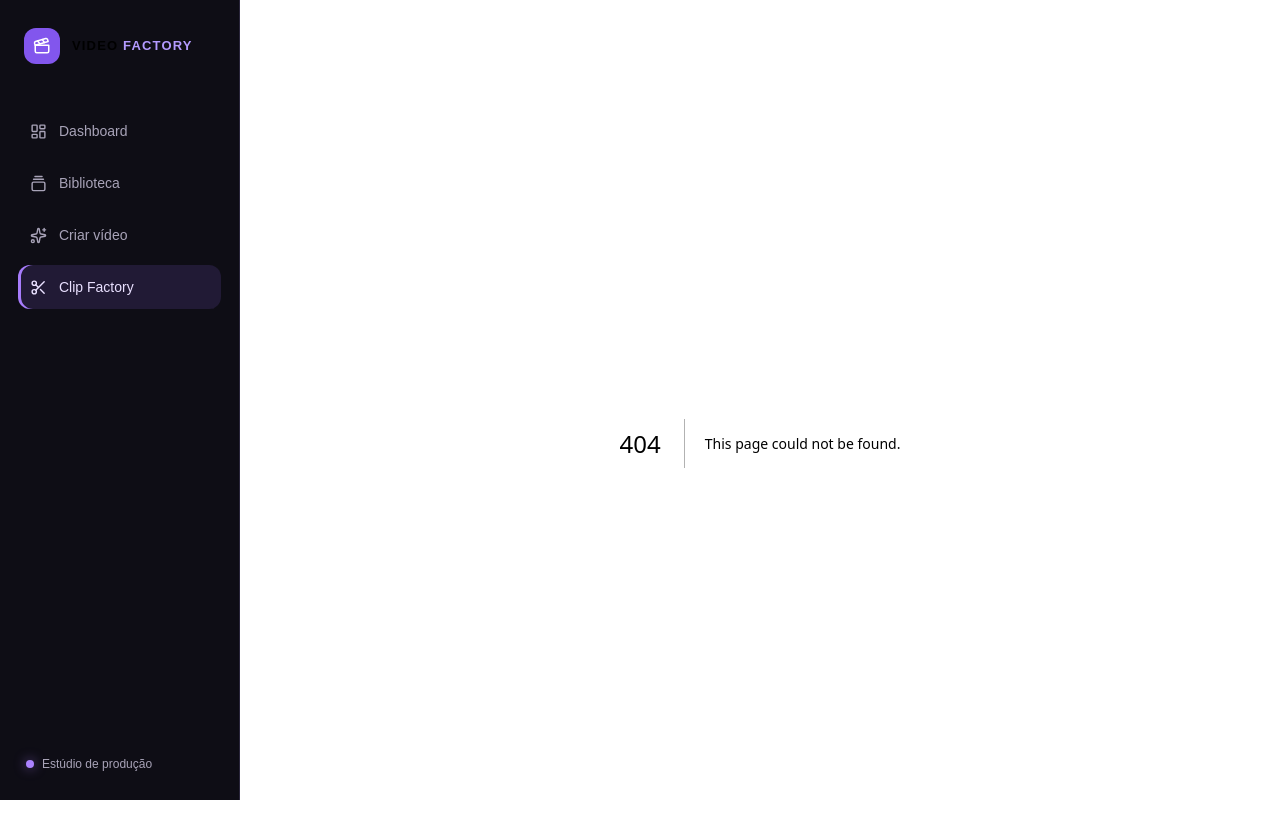
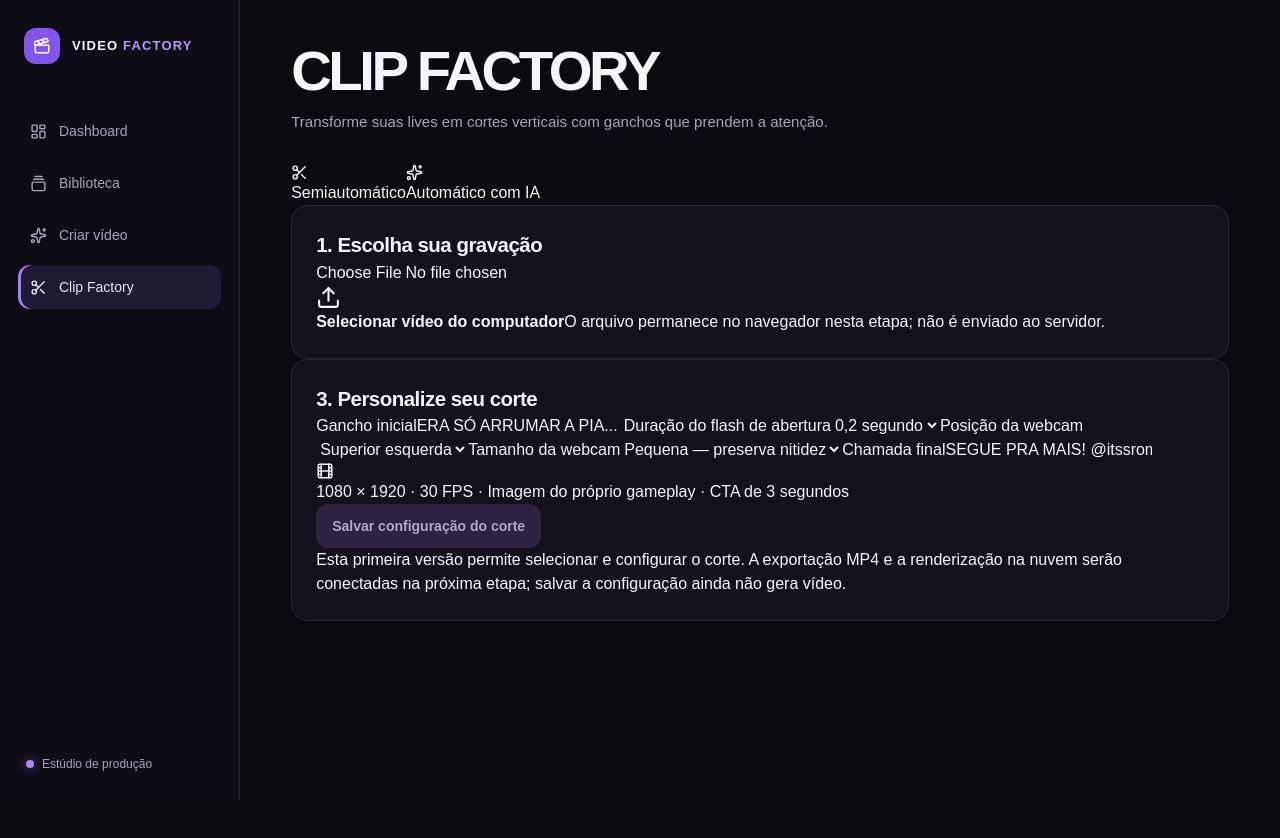
Before and after one commit to rmfilhofx/video-factor, a Next.js app: page /clips in a window 1280 px wide. Before the commit this address had no page. Shown: the top 838 px of the page. After the commit the page ends 800 px from the top, so only its background shows below. Built offline with nearby package versions, Linux system fonts and the light colour scheme.

Commit message:
feat(clips): add semiautomatic clip editor foundation

```diff
--- /dev/null
+++ b/app/clips/page.tsx
@@ -0,0 +1,95 @@
+'use client';
+
+import {ChangeEvent, useEffect, useRef, useState} from 'react';
+import {Film, Scissors, Sparkles, Upload, Play, Pause} from 'lucide-react';
+
+type Mode = 'manual' | 'automatic';
+const formatTime = (value: number) => {
+  if (!Number.isFinite(value)) return '00:00';
+  const seconds = Math.floor(value);
+  return `${String(Math.floor(seconds / 60)).padStart(2, '0')}:${String(seconds % 60).padStart(2, '0')}`;
+};
+
+export default function ClipsPage() {
+  const [mode, setMode] = useState<Mode>('manual');
+  const [videoUrl, setVideoUrl] = useState<string | null>(null);
+  const [filename, setFilename] = useState('');
+  const [duration, setDuration] = useState(0);
+  const [start, setStart] = useState(0);
+  const [end, setEnd] = useState(0);
+  const [hook, setHook] = useState('ERA SÓ ARRUMAR A PIA... 💀');
+  const [hookDuration, setHookDuration] = useState(0.2);
+  const [cameraPosition, setCameraPosition] = useState('top-left');
+  const [cameraSize, setCameraSize] = useState('small');
+  const [cta, setCta] = useState('SEGUE PRA MAIS! @itssromulo');
+  const [playing, setPlaying] = useState(false);
+  const video = useRef<HTMLVideoElement>(null);
+  const input = useRef<HTMLInputElement>(null);
+
+  useEffect(() => () => { if (videoUrl) URL.revokeObjectURL(videoUrl); }, [videoUrl]);
+
+  function upload(event: ChangeEvent<HTMLInputElement>) {
+    const file = event.target.files?.[0];
+    if (!file || !file.type.startsWith('video/')) return;
+    setVideoUrl(URL.createObjectURL(file));
+    setFilename(file.name);
+    setDuration(0);
+    setStart(0);
+    setEnd(0);
+    setPlaying(false);
+  }
+
+  function seek(time: number) {
+    if (video.current) video.current.currentTime = time;
+  }
+
+  function saveSettings() {
+    const settings = {version: 1, sourceFilename: filename, mode, startSeconds: start, endSeconds: end, output: {width: 1080, height: 1920, fps: 30}, layout: {cameraPosition, cameraSize, avoidUpscaling: true}, hook: {text: hook, durationSeconds: hookDuration, useRealGameplayFrame: true}, cta: {text: cta, durationSeconds: 3}};
+    const blob = new Blob([JSON.stringify(settings, null, 2)], {type: 'application/json'});
+    const url = URL.createObjectURL(blob);
+    const anchor = document.createElement('a');
+    anchor.href = url;
+    anchor.download = 'clip-factory-settings.json';
+    anchor.click();
+    setTimeout(() => URL.revokeObjectURL(url), 1000);
+  }
+
+  return (
+    <>
+      <header className="page-heading"><div><h1>CLIP FACTORY</h1><p>Transforme suas lives em cortes verticais com ganchos que prendem a atenção.</p></div></header>
+      <div className="clip-mode-tabs" role="tablist" aria-label="Modo de edição">
+        <button type="button" role="tab" aria-selected={mode === 'manual'} onClick={() => setMode('manual')}><Scissors size={17}/> Semiautomático</button>
+        <button type="button" role="tab" aria-selected={mode === 'automatic'} onClick={() => setMode('automatic')}><Sparkles size={17}/> Automático com IA</button>
+      </div>
+      {mode === 'automatic' ? (
+        <section className="creation-panel clip-notice"><Sparkles size={24}/><h2>Seleção automática de melhores momentos</h2><p>Em preparação: essa função vai exigir transcrição e um processador de vídeo na nuvem. Nenhuma cobrança ou análise por IA é iniciada nesta versão.</p><button type="button" className="primary-button" onClick={() => setMode('manual')}>Começar pelo modo semiautomático</button></section>
+      ) : (
+        <div className="clip-layout">
+          <section className="creation-panel">
+            <h2>1. Escolha sua gravação</h2>
+            <input ref={input} type="file" accept="video/*" onChange={upload} className="clip-hidden-input" aria-label="Selecionar vídeo"/>
+            <button className="clip-upload" type="button" onClick={() => input.current?.click()}><Upload size={25}/><strong>{filename || 'Selecionar vídeo do computador'}</strong><span>O arquivo permanece no navegador nesta etapa; não é enviado ao servidor.</span></button>
+            {videoUrl && <div className="clip-source">
+              <video ref={video} src={videoUrl} controls playsInline preload="metadata" onLoadedMetadata={event => { const d = event.currentTarget.duration; if (Number.isFinite(d)) {setDuration(d);setEnd(Math.min(d, 30));}}} onPlay={() => setPlaying(true)} onPause={() => setPlaying(false)}/>
+              <div className="clip-controls"><button type="button" onClick={() => {if (!video.current) return; if (playing) video.current.pause(); else void video.current.play();}}>{playing ? <Pause size={16}/> : <Play size={16}/>} {playing ? 'Pausar' : 'Reproduzir'}</button><span>{formatTime(duration)} de vídeo</span></div>
+              <h2>2. Selecione o trecho</h2>
+              <div className="clip-range"><label>Início: {formatTime(start)}<input type="range" min={0} max={duration || 1} step={0.1} value={start} onChange={event => {const n=Number(event.target.value);setStart(Math.min(n,Math.max(0,end-0.1)));seek(n);}}/></label><label>Fim: {formatTime(end)}<input type="range" min={0} max={duration || 1} step={0.1} value={end} onChange={event => {const n=Number(event.target.value);setEnd(Math.max(n,start+0.1));seek(n);}}/></label></div>
+              <p className="clip-help">Duração selecionada: {Math.max(0,end-start).toFixed(1)} segundos</p>
+            </div>}
+          </section>
+          <section className="creation-panel clip-settings">
+            <h2>3. Personalize seu corte</h2>
+            <label>Gancho inicial<input value={hook} onChange={event => setHook(event.target.value)} maxLength={120}/></label>
+            <label>Duração do flash de abertura<select value={hookDuration} onChange={event => setHookDuration(Number(event.target.value))}><option value={0.1}>0,1 segundo</option><option value={0.2}>0,2 segundo</option><option value={0.5}>0,5 segundo</option><option value={1}>1 segundo</option></select></label>
+            <label>Posição da webcam<select value={cameraPosition} onChange={event => setCameraPosition(event.target.value)}><option value="top-left">Superior esquerda</option><option value="top-right">Superior direita</option><option value="none">Sem webcam</option></select></label>
+            <label>Tamanho da webcam<select value={cameraSize} onChange={event => setCameraSize(event.target.value)}><option value="small">Pequena — preserva nitidez</option><option value="medium">Média</option></select></label>
+            <label>Chamada final<input value={cta} onChange={event => setCta(event.target.value)} maxLength={120}/></label>
+            <div className="clip-summary"><Film size={18}/><span>1080 × 1920 · 30 FPS · Imagem do próprio gameplay · CTA de 3 segundos</span></div>
+            <button type="button" className="primary-button" onClick={saveSettings} disabled={!videoUrl || end <= start}>Salvar configuração do corte</button>
+            <p className="clip-help">Esta primeira versão permite selecionar e configurar o corte. A exportação MP4 e a renderização na nuvem serão conectadas na próxima etapa; salvar a configuração ainda não gera vídeo.</p>
+          </section>
+        </div>
+      )}
+    </>
+  );
+}
```
